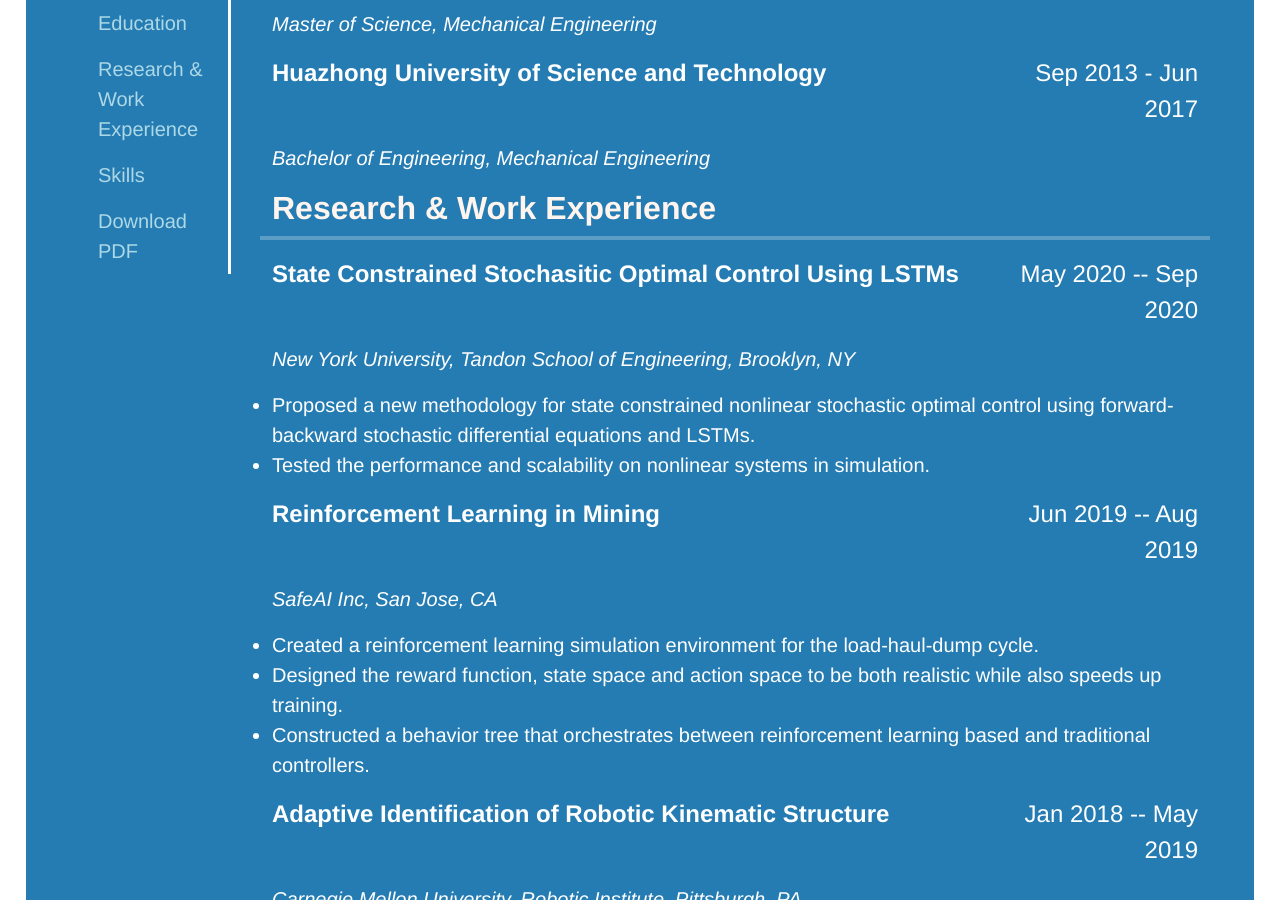
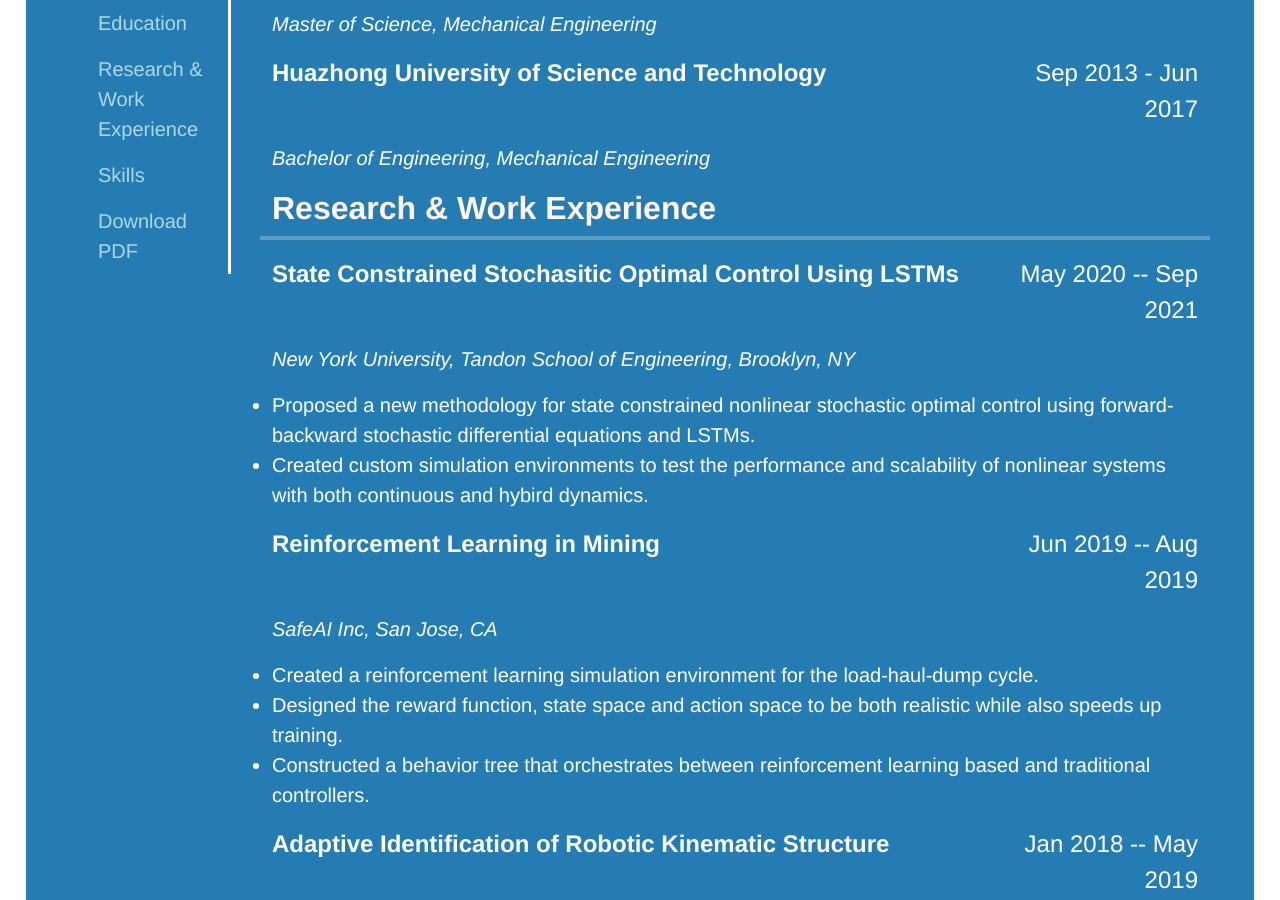
Before and after one commit to BolunDai0216/BolunDai0216.github.io, a Jekyll site: the page built from cv.html, in a window 1280 px wide and 900 px high, scrolled down 365 px. Built offline with Jekyll 4.4.1, drawn with Linux system fonts in a browser that asks for light colours.

Commit message:
updated cv

```diff
--- a/_data/experience.yml
+++ b/_data/experience.yml
@@ -1,8 +1,8 @@
 - title: State Constrained Stochasitic Optimal Control Using LSTMs
-  time: May 2020 -- Sep 2020
+  time: May 2020 -- Sep 2021
   place: New York University, Tandon School of Engineering, Brooklyn, NY
   job1: Proposed a new methodology for state constrained nonlinear stochastic optimal control using forward-backward stochastic differential equations and LSTMs.
-  job2: Tested the performance and scalability on nonlinear systems in simulation.
+  job2: Created custom simulation environments to test the performance and scalability of nonlinear systems with both continuous and hybird dynamics.
   job3: None
 
 - title: Reinforcement Learning in Mining
```
